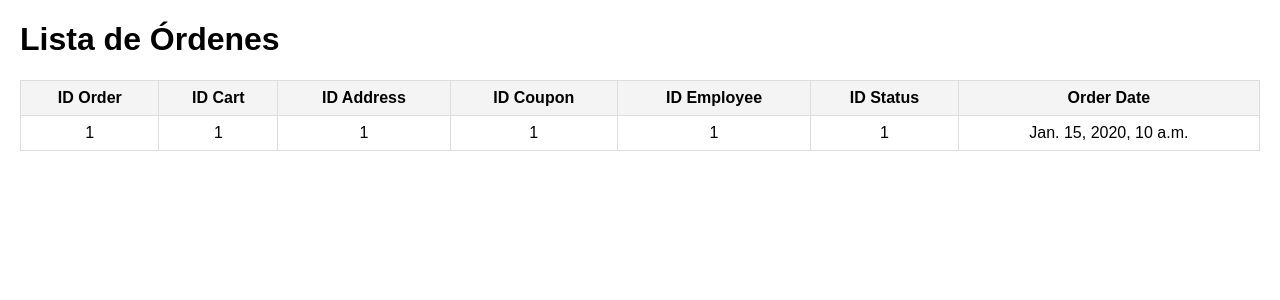
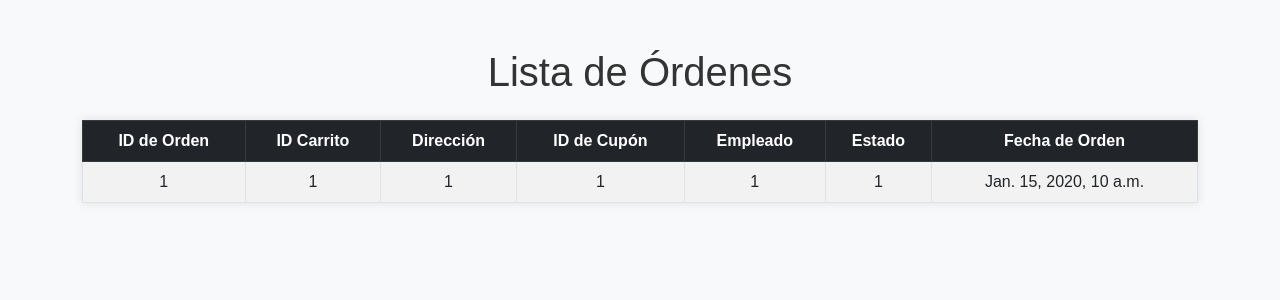
Before and after one commit to ph22012/PFINAL_TPI, a Django app: page /ordenes/ in a window 1280 px wide. Shown: the top 300 px of the page. Run offline with Django 5.2, Linux system fonts and the light colour scheme; tables that the repository leaves empty hold one stand-in row (values such as "Sample post").

Commit message:
Ordenes.html hecho

```diff
--- a/PROYECTO_FINAL_TPI/settings.py
+++ b/PROYECTO_FINAL_TPI/settings.py
@@ -117,6 +117,7 @@ USE_TZ = True
 # https://docs.djangoproject.com/en/5.1/howto/static-files/
 
 STATIC_URL = 'static/'
+STATICFILES_DIRS = [BASE_DIR / "static"]
 
 # Default primary key field type
 # https://docs.djangoproject.com/en/5.1/ref/settings/#default-auto-field
--- /dev/null
+++ b/moduloDespacho/statics/css/styles.css
@@ -0,0 +1,22 @@
+body {
+    background-color: #f8f9fa;
+    font-family: Arial, sans-serif;
+}
+
+h1 {
+    color: #333;
+}
+
+.table {
+    box-shadow: 0 0 10px rgba(0, 0, 0, 0.1);
+}
+
+.table th, .table td {
+    text-align: center;
+    vertical-align: middle;
+}
+
+.table tbody tr:hover {
+    background-color: #e9ecef;
+    cursor: pointer;
+}
--- /dev/null
+++ b/moduloDespacho/statics/js/script.js
@@ -0,0 +1,10 @@
+document.addEventListener("DOMContentLoaded", () => {
+    const tableRows = document.querySelectorAll("tbody tr");
+
+    tableRows.forEach(row => {
+        row.addEventListener("click", () => {
+            const orderId = row.children[0].innerText; // Obtener el ID de la orden (primera columna)
+            alert(`Seleccionaste la orden con ID: ${orderId}`);
+        });
+    });
+});
--- a/moduloDespacho/templates/moduloDespacho/Orders.html
+++ b/moduloDespacho/templates/moduloDespacho/Orders.html
@@ -1,45 +1,28 @@
+{% load static %}
 <!DOCTYPE html>
-<html lang="en">
+<html lang="es">
 <head>
     <meta charset="UTF-8">
     <meta name="viewport" content="width=device-width, initial-scale=1.0">
-    <title>Order Table</title>
-    <style>
-        body {
-            font-family: Arial, sans-serif;
-            margin: 20px;
-        }
-        table {
-            width: 100%;
-            border-collapse: collapse;
-            margin: 20px 0;
-        }
-        table th, table td {
-            border: 1px solid #ddd;
-            padding: 8px;
-            text-align: center;
-        }
-        table th {
-            background-color: #f4f4f4;
-            font-weight: bold;
-        }
-        table tr:hover {
-            background-color: #f9f9f9;
-        }
-    </style>
+    <title>Lista de Órdenes</title>
+    <!-- Bootstrap CSS -->
+    <link href="https://cdn.jsdelivr.net/npm/bootstrap@5.3.0/dist/css/bootstrap.min.css" rel="stylesheet">
+    <!-- Estilos personalizados -->
+    <link rel="stylesheet" href="{% static 'css/styles.css' %}">
 </head>
 <body>
-    <h1>Lista de Órdenes</h1>
-    <table>
-        <thead>
+    <div class="container mt-5">
+        <h1 class="text-center mb-4">Lista de Órdenes</h1>
+        <table class="table table-striped table-bordered">
+            <thead class="table-dark">
                 <tr>
-                <th>ID Order</th>
-                <th>ID Cart</th>
-                <th>ID Address</th>
-                <th>ID Coupon</th>
-                <th>ID Employee</th>
-                <th>ID Status</th>
-                <th>Order Date</th>
+                    <th>ID de Orden</th>
+                    <th>ID Carrito</th>
+                    <th>Dirección</th>
+                    <th>ID de Cupón</th>
+                    <th>Empleado</th>
+                    <th>Estado</th>
+                    <th>Fecha de Orden</th>
                 </tr>
             </thead>
             <tbody>
@@ -55,10 +38,15 @@
                 </tr>
                 {% empty %}
                 <tr>
-                <td colspan="7">No hay órdenes disponibles.</td>
+                    <td colspan="7" class="text-center">No hay órdenes disponibles.</td>
                 </tr>
                 {% endfor %}
             </tbody>
         </table>
+    </div>
+    <!-- Bootstrap JS -->
+    <script src="https://cdn.jsdelivr.net/npm/bootstrap@5.3.0/dist/js/bootstrap.bundle.min.js"></script>
+    <!-- Script personalizado -->
+    <script src="{% static 'js/script.js' %}" defer></script>
 </body>
 </html>
```
Lines whose indentation alone changed are shown as unchanged.
